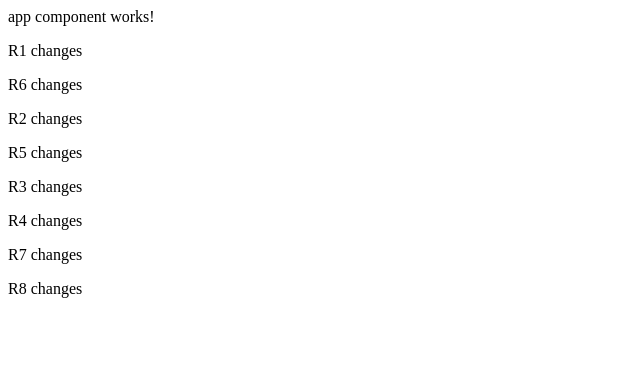
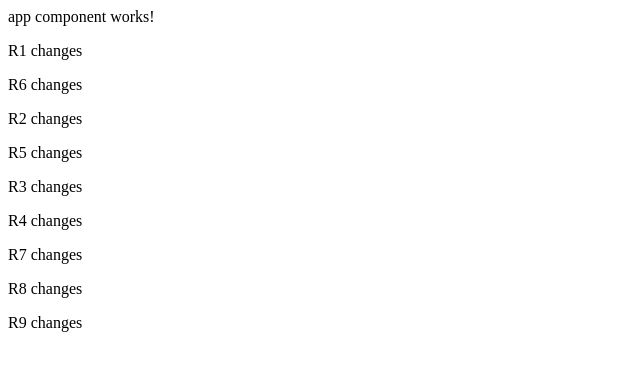
Before and after one commit to Hrishikesh-Dutta0078/Elixir_and_NDR, an Angular app: page / in a window 1280 px wide. Shown: the top 370 px of the page, without its empty margins (0-640 px from the left). Built offline with nearby package versions, Linux system fonts and the light colour scheme.

Commit message:
merge R9

```diff
--- a/src/app/app.component.html
+++ b/src/app/app.component.html
@@ -9,3 +9,4 @@ app component works!
 <p>R7 changes</p>
 
 <p>R8 changes</p>
+<p>R9 changes</p>
```
